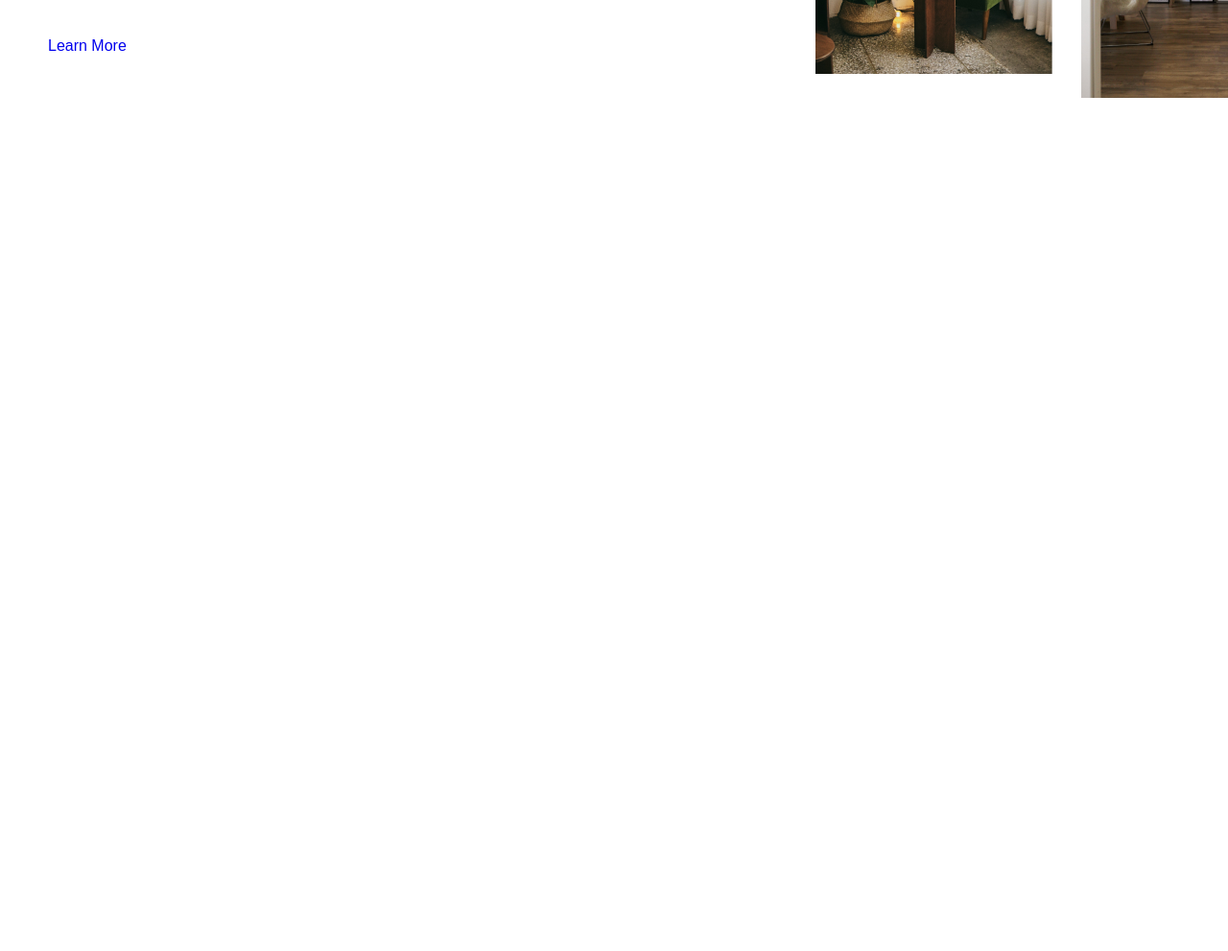
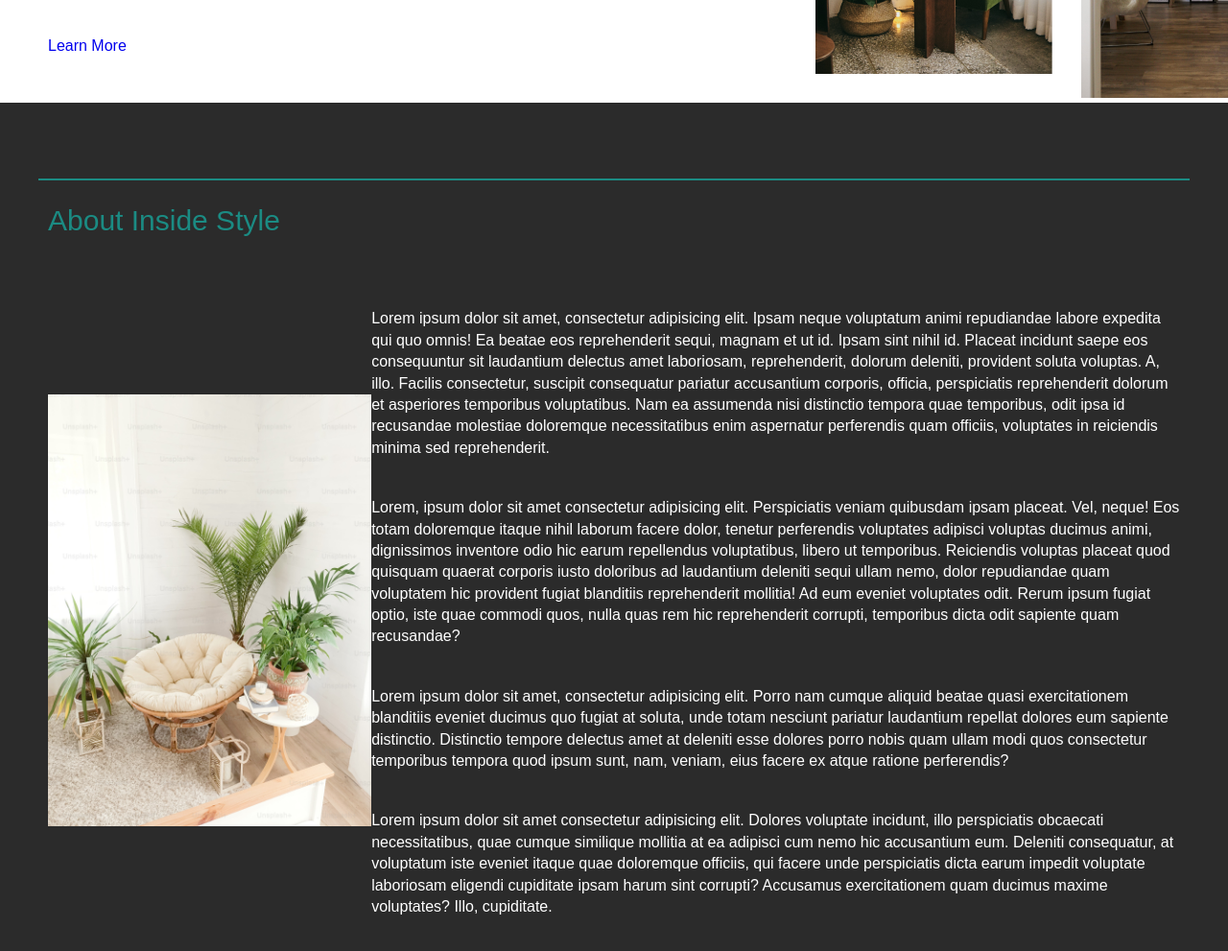
Before and after one commit to MaxeneNathalie/URRETE-HTML-CSS-INSIDE-STYLE, a plain HTML site: page index.html in a window 1280 px wide. Shown: the part 555-1546 px from the top of the page at 96% size. Before the commit the page ends 800 px from the top, so only its background shows below. Drawn offline with Linux system fonts and the light colour scheme; a web font is replaced by a local one.

```diff
--- a/index.html
+++ b/index.html
@@ -67,5 +67,66 @@
         </div>
       </div>
     </section>
+    <section class="homeAbout">
+      <div class="container">
+        <div class="homeAbout_title">
+          <h2>About Inside Style</h2>
+        </div>
+        <div class="homeAbout_wrapper">
+          <div class="homeAbout_img">
+            <img src="./img/about-2.png" alt="Interior Design" />
+          </div>
+          <div class="homeAbout_text">
+            <p>
+              Lorem ipsum dolor sit amet, consectetur adipisicing elit. Ipsam
+              neque voluptatum animi repudiandae labore expedita qui quo omnis!
+              Ea beatae eos reprehenderit sequi, magnam et ut id. Ipsam sint
+              nihil id. Placeat incidunt saepe eos consequuntur sit laudantium
+              delectus amet laboriosam, reprehenderit, dolorum deleniti,
+              provident soluta voluptas. A, illo. Facilis consectetur, suscipit
+              consequatur pariatur accusantium corporis, officia, perspiciatis
+              reprehenderit dolorum et asperiores temporibus voluptatibus. Nam
+              ea assumenda nisi distinctio tempora quae temporibus, odit ipsa id
+              recusandae molestiae doloremque necessitatibus enim aspernatur
+              perferendis quam officiis, voluptates in reiciendis minima sed
+              reprehenderit.
+            </p>
+            <p>
+              Lorem, ipsum dolor sit amet consectetur adipisicing elit.
+              Perspiciatis veniam quibusdam ipsam placeat. Vel, neque! Eos totam
+              doloremque itaque nihil laborum facere dolor, tenetur perferendis
+              voluptates adipisci voluptas ducimus animi, dignissimos inventore
+              odio hic earum repellendus voluptatibus, libero ut temporibus.
+              Reiciendis voluptas placeat quod quisquam quaerat corporis iusto
+              doloribus ad laudantium deleniti sequi ullam nemo, dolor
+              repudiandae quam voluptatem hic provident fugiat blanditiis
+              reprehenderit mollitia! Ad eum eveniet voluptates odit. Rerum
+              ipsum fugiat optio, iste quae commodi quos, nulla quas rem hic
+              reprehenderit corrupti, temporibus dicta odit sapiente quam
+              recusandae?
+            </p>
+            <p>
+              Lorem ipsum dolor sit amet, consectetur adipisicing elit. Porro
+              nam cumque aliquid beatae quasi exercitationem blanditiis eveniet
+              ducimus quo fugiat at soluta, unde totam nesciunt pariatur
+              laudantium repellat dolores eum sapiente distinctio. Distinctio
+              tempore delectus amet at deleniti esse dolores porro nobis quam
+              ullam modi quos consectetur temporibus tempora quod ipsum sunt,
+              nam, veniam, eius facere ex atque ratione perferendis?
+            </p>
+            <p>
+              Lorem ipsum dolor sit amet consectetur adipisicing elit. Dolores
+              voluptate incidunt, illo perspiciatis obcaecati necessitatibus,
+              quae cumque similique mollitia at ea adipisci cum nemo hic
+              accusantium eum. Deleniti consequatur, at voluptatum iste eveniet
+              itaque quae doloremque officiis, qui facere unde perspiciatis
+              dicta earum impedit voluptate laboriosam eligendi cupiditate ipsam
+              harum sint corrupti? Accusamus exercitationem quam ducimus maxime
+              voluptates? Illo, cupiditate.
+            </p>
+          </div>
+        </div>
+      </div>
+    </section>
   </body>
 </html>
--- a/style.css
+++ b/style.css
@@ -132,6 +132,7 @@
   box-shadow: rgba(0, 0, 0, 0.35) 0px 5px 15px;
   position: fixed;
   width: 100%;
+  z-index: 1;
 }
 .header_wrapper {
   display: flex;
@@ -210,3 +211,32 @@
   position: relative;
   top: 2.5rem;
 }
+.homeAbout {
+  padding: 3rem 0;
+  background-color: var(--clr-dark);
+}
+
+.homeAbout_title h2 {
+  color: var(--clr-primary);
+  padding: 3rem 0;
+  font-weight: 500;
+  font-size: 3rem;
+}
+.homeAbout h2::before {
+  position: relative;
+  display: inline-block;
+  content: "";
+  background-color: var(--clr-primary);
+  height: 0.2rem;
+  width: 120rem;
+  bottom: 1rem;
+  right: 1rem;
+}
+.homeAbout_text {
+  color: var(--clr-light);
+}
+.homeAbout_wrapper {
+  display: grid;
+  grid-template-columns: 1fr 2.5fr;
+  align-items: center;
+}
```
